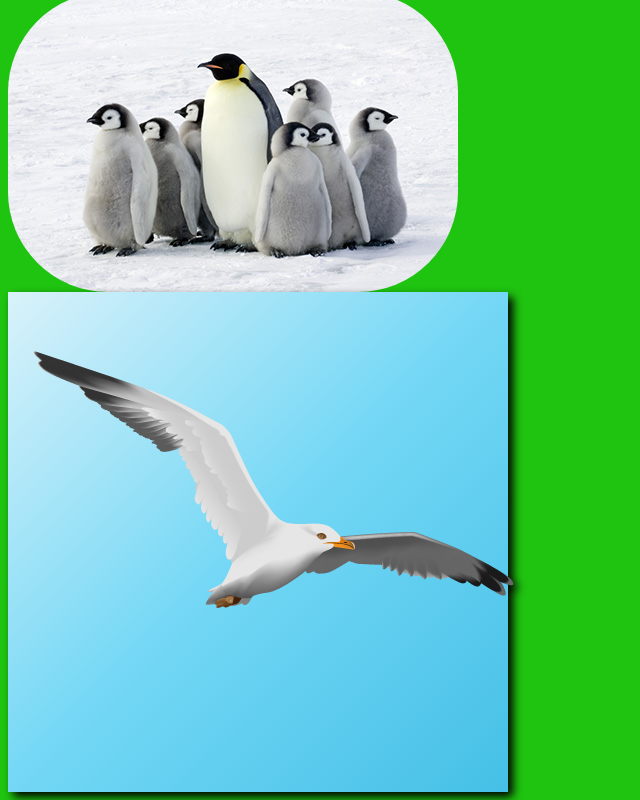
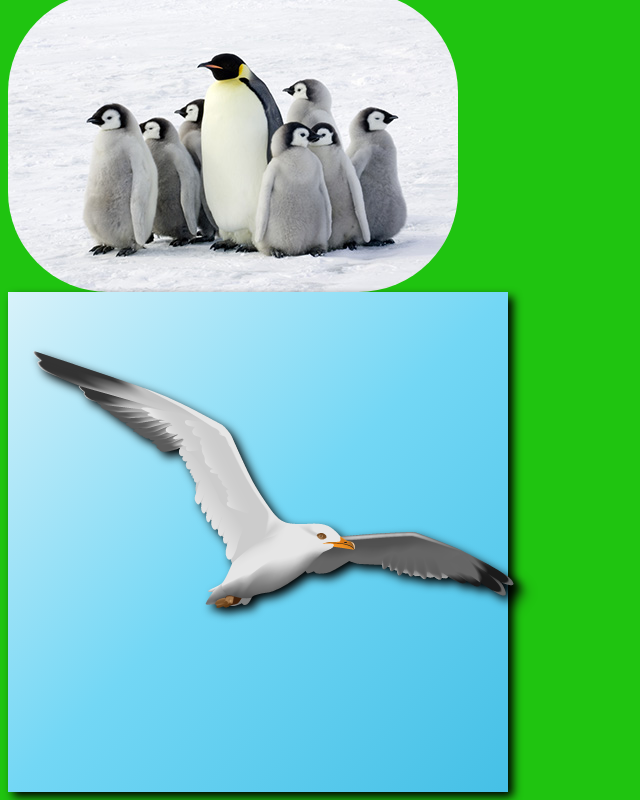
Before and after one commit to manthing554/manthing554.github.io, a plain HTML site: page image.html in a window 1280 px wide. Shown: the part 777-1577 px from the top of the page, without its empty margins (0-640 px from the left). Drawn offline with Linux system fonts and the light colour scheme.

Commit message:
Update image.html

```diff
--- a/image.html
+++ b/image.html
@@ -48,7 +48,8 @@
         <div class="dino"></div>
         <div class="fly"></div>
         <div class="pen"></div>
-        <div class="sea"><img src="https://github.com/manthing554/manthing554.github.io/blob/main/images/seagull.png?raw=true" alt="seagull.png"/></div>
+        <div class="sea"><img src="https://github.com/manthing554/manthing554.github.io/blob/main/images/seagull.png?raw=true" alt="seagull.png"
+        style="-webkit-filter: drop-shadow(5px 5px 5px #000000); filter: drop-shadow(5px 5px 5px #000000);"/></div>
         <div class=""></div>
         <div class=""></div>
 
```
